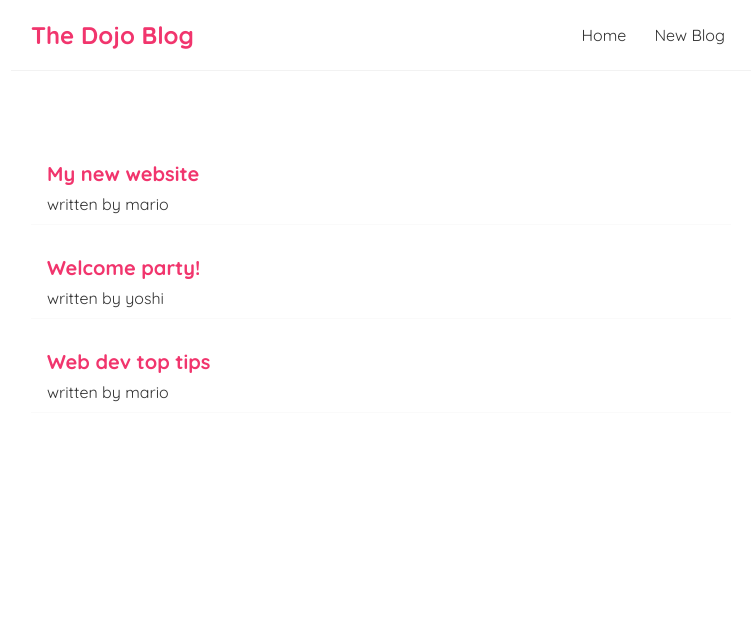
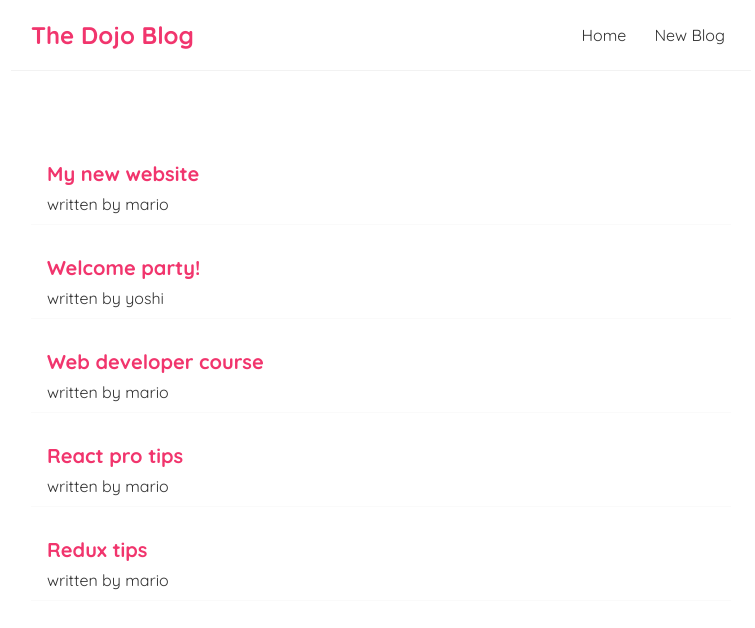
Before and after one commit to tanverified/dojo-blog, a React (Create React App) app: page / in a window 1280 px wide. Shown: the top 628 px of the page, without its empty margins (259-1014 px from the left). Built offline with nearby package versions, Linux system fonts and the light colour scheme.

Commit message:
title modified

```diff
--- a/src/Home.js
+++ b/src/Home.js
@@ -4,7 +4,9 @@ const Home = () => {
     const [blogs, setBlogs] = useState([
         { title: 'My new website', body: 'lorem ipsum...', author: 'mario', id: 1 },
         { title: 'Welcome party!', body: 'lorem ipsum...', author: 'yoshi', id: 2 },
-        { title: 'Web dev top tips', body: 'lorem ipsum...', author: 'mario', id: 3 }
+        { title: 'Web developer course', body: 'lorem ipsum...', author: 'mario', id: 3 },
+        { title: 'React pro tips', body: 'lorem ipsum...', author: 'mario', id: 4 },
+        { title: 'Redux tips', body: 'lorem ipsum...', author: 'mario', id: 5 }
       ]);
 
     return (
```
